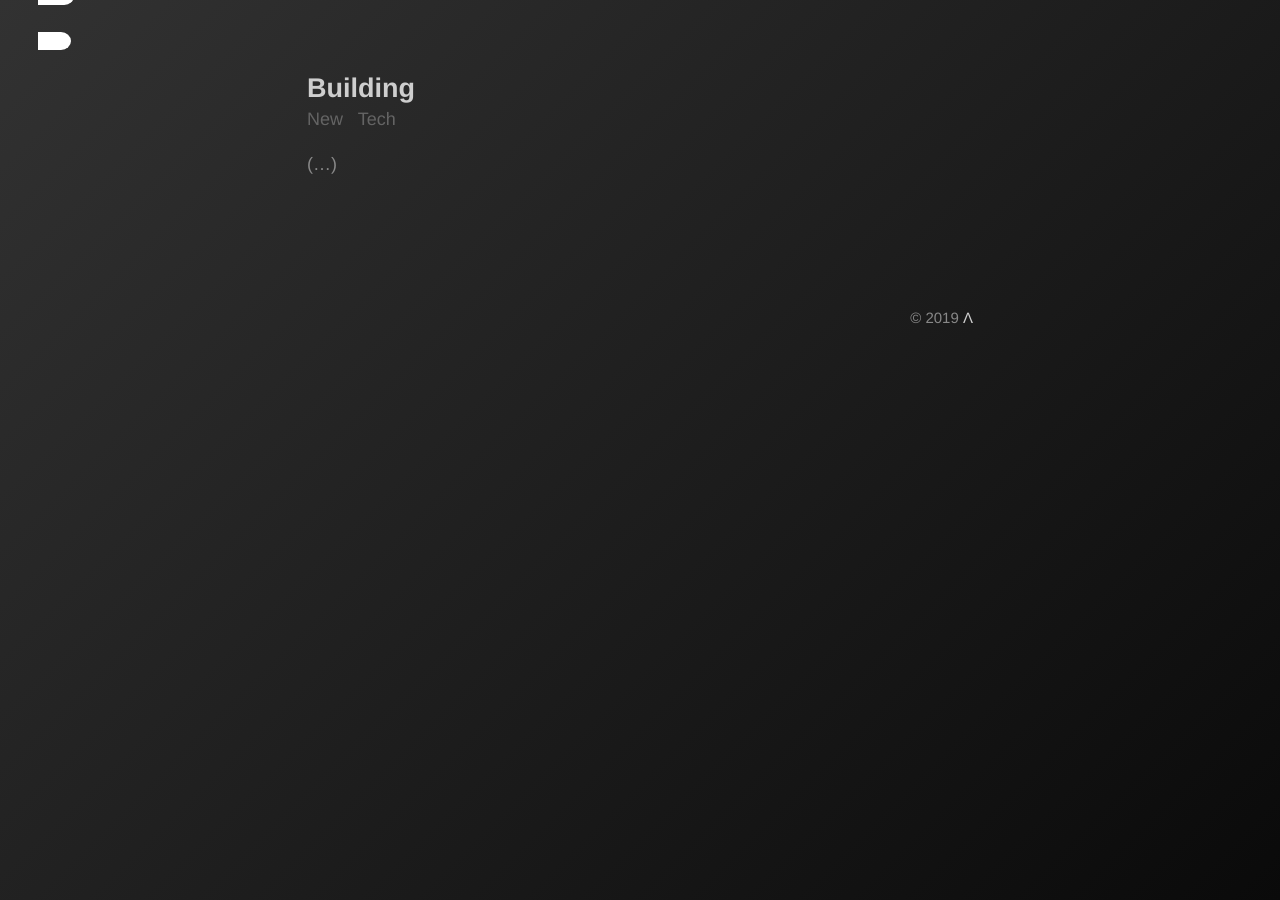
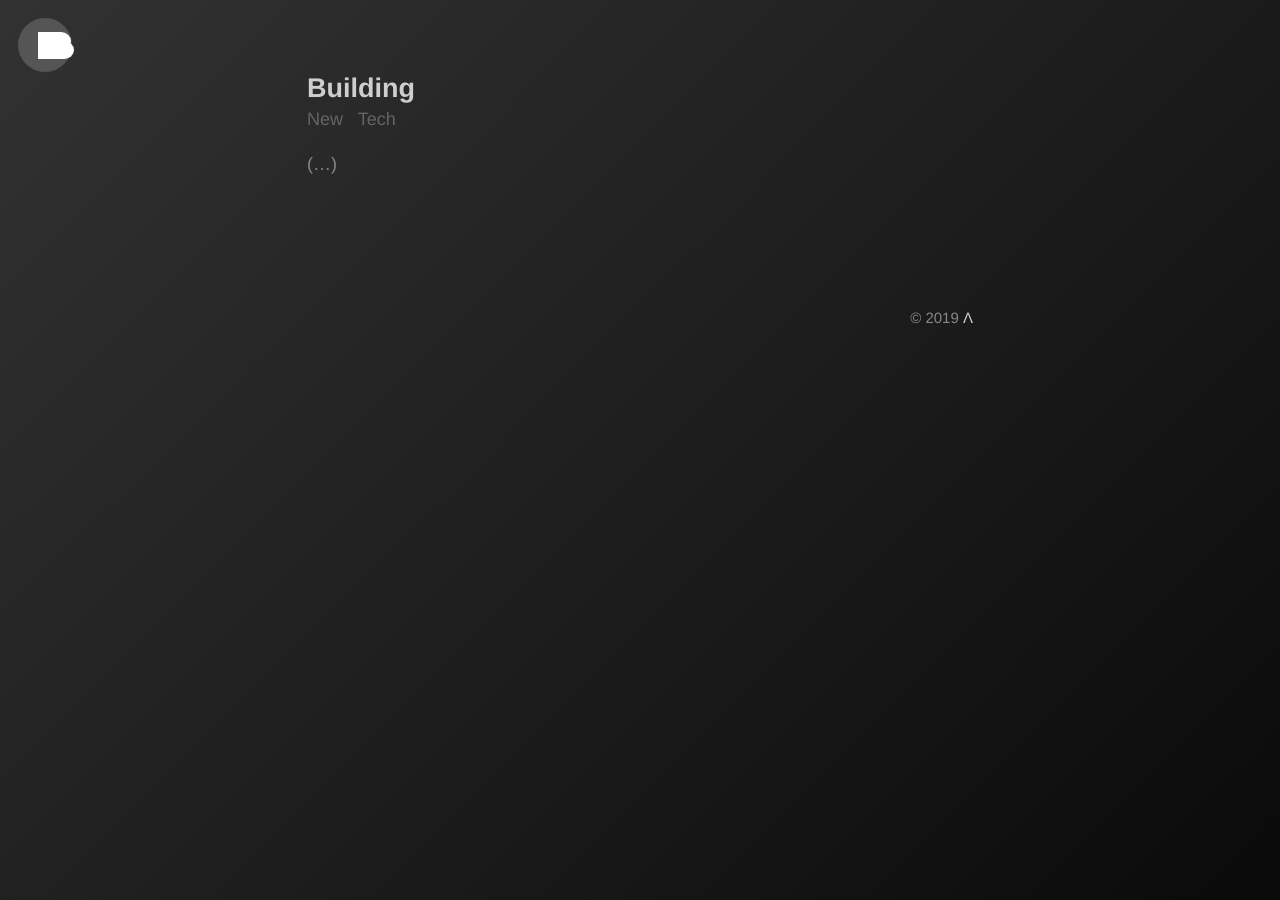
Before and after one commit to bonina/bonina.github.io, a Jekyll site: the page built from index.html, in a window 1280 px wide. Built offline with Jekyll 4.4.1, drawn with Linux system fonts in a browser that asks for light colours; the list of posts is cut into pages by our own code.

Commit message:
Update _menu.scss

```diff
--- a/_sass/_menu.scss
+++ b/_sass/_menu.scss
@@ -124,8 +124,7 @@ label[for="nav-trigger"]:hover {
 }
 
 #b0 {
-  position: relative;
-  z-index: 3;
+  position: absolute;
   width: 3rem;
   height: 3rem;
   background: #555555;
```
